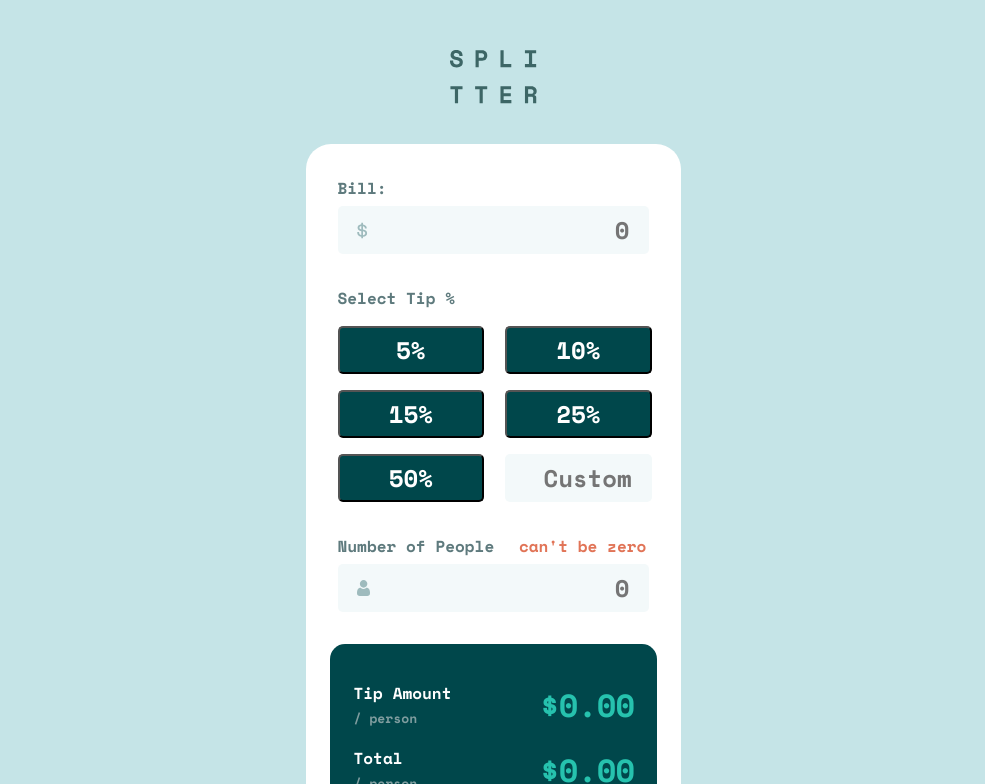
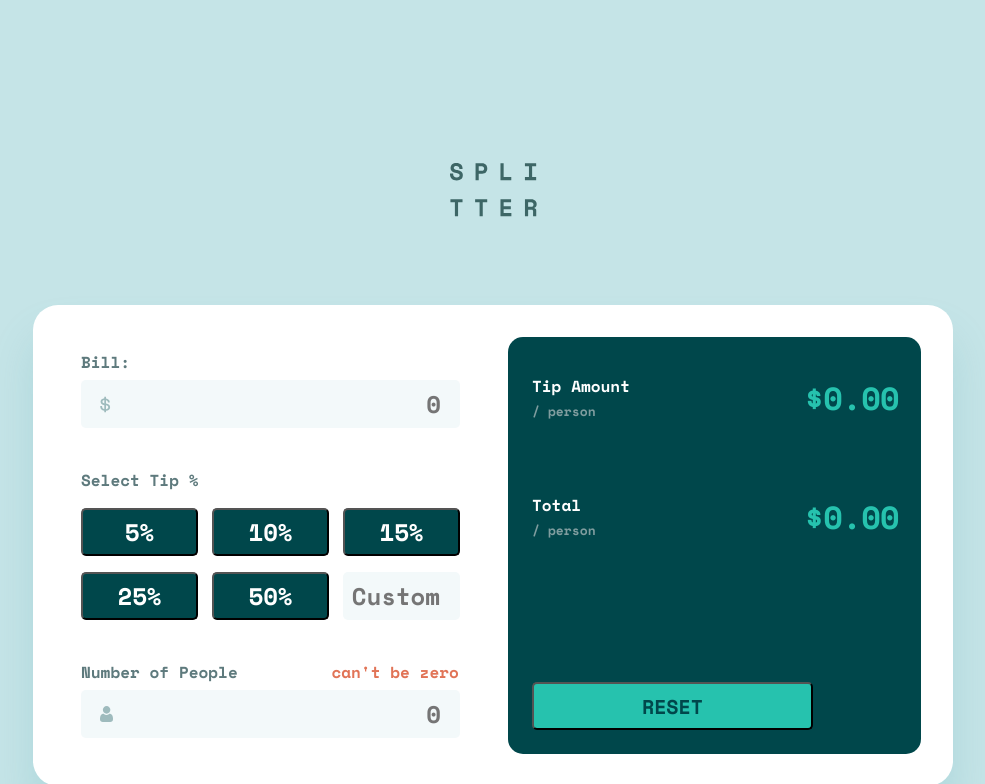
Before and after one commit to Aleqsa123/tip-calculator, a React (Create React App) app: page / in a window 1536 px wide. Shown: the top 784 px of the page, without its empty margins (275-1260 px from the left). Built offline with nearby package versions, Linux system fonts and the light colour scheme.

Commit message:
desktop UI finished without reset button

```diff
--- a/src/App.js
+++ b/src/App.js
@@ -33,6 +33,7 @@ const handleChangeCustom = (event) => {
     <div className={styles.mainDiv}>
       <img src='./images/logo.svg' alt="logo splitter" />
       <form>
+        <div className={styles.inputDiv}>
           <h2>Bill:</h2>
           <input
             type="text"
@@ -72,6 +73,7 @@ const handleChangeCustom = (event) => {
               onChange={handleChangeBP}
             />
         </div>
+        </div>
 
         <div className={styles.displayDiv}>
         <p className={styles.tipamount}> Tip Amount <br/> <span className={styles.personspan}>/ person </span> </p>
--- a/src/App.module.css
+++ b/src/App.module.css
@@ -158,3 +158,111 @@ h2 {
   align-self: flex-end;
   cursor: pointer;
 }
+
+@media screen and (min-width: 1440px) {
+  body {
+    display: flex;
+    width: 1440px;
+    flex-direction: column;
+    align-items: center;
+    gap: 87.864px;
+  }
+
+  img {
+    margin: 0 auto;
+    margin-top: 163px;
+  }
+
+  form {
+    width: 920px;
+    height: 481px;
+    flex-shrink: 0;
+    margin-top: 88px;
+    border-radius: 25px;
+    background: #FFF;
+    box-shadow: 0px 32px 43px 0px rgba(79, 166, 175, 0.20);
+    display: grid;
+    grid-template-columns: 1fr 1fr;
+    padding: 5px;
+    margin-top: 88px;
+  }
+
+  .inputDiv {
+    grid-column: 1;
+    grid-row: 1;
+  }
+
+  h2 {
+    margin: 40px 0 0 43px;
+  }
+
+  .peopleamount,
+  .billamount {
+    width: 379px;
+    margin-left: 43px;
+  }
+
+  .tipsDiv {
+    width: 379px;
+    display: grid;
+    grid-template-columns: 1fr 1fr 1fr;
+    gap: 16px 14px;
+    margin-left: 43px;
+  }
+
+  .custom,
+  .percentbtn {
+    width: 117px;
+  }
+
+  .zero {
+    margin-left: 84px;
+  }
+
+  .displayDiv {
+    width: 413px;
+    height: 417px;
+    margin: 27px;
+
+    padding: 37px 22px 24px 24px;
+    display: grid;
+    grid-template-columns: 1fr 1fr;
+  }
+
+  .tipamount {
+    color: #FFF;
+    font-size: 16px;
+    line-height: normal;
+  }
+
+  .personspan {
+    color: #7F9D9F;
+    font-size: 13px;
+    line-height: normal;
+  }
+
+  .resultsp {
+    color: #26C2AE;
+    text-align: right;
+    font-size: 32px;
+    line-height: normal;
+    letter-spacing: -0.667px;
+  }
+
+  .reset {
+    grid-column: 1 / 3;
+    grid-row: 3;
+    width: 281px;
+    height: 48px;
+    flex-shrink: 0;
+    border-radius: 5px;
+    background: #26C2AE;
+    color: #00474B;
+    text-align: center;
+    font-size: 20px;
+    line-height: normal;
+    text-transform: uppercase;
+    align-self: flex-end;
+    cursor: pointer;
+  }
+}
```
